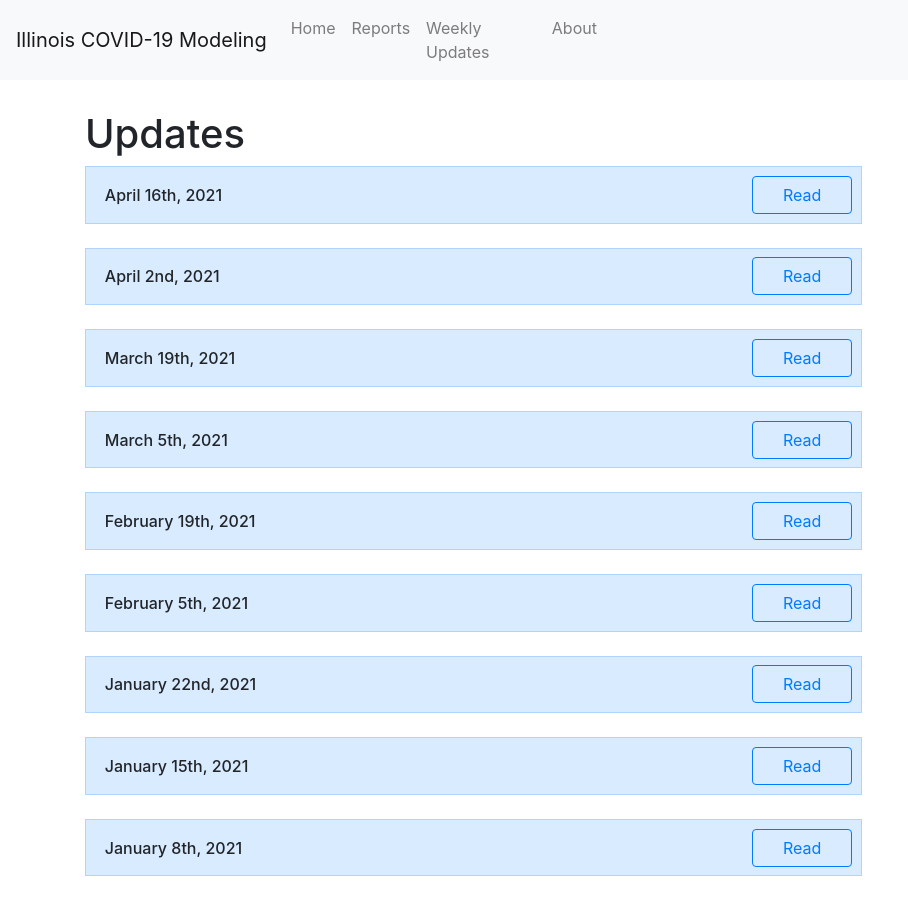
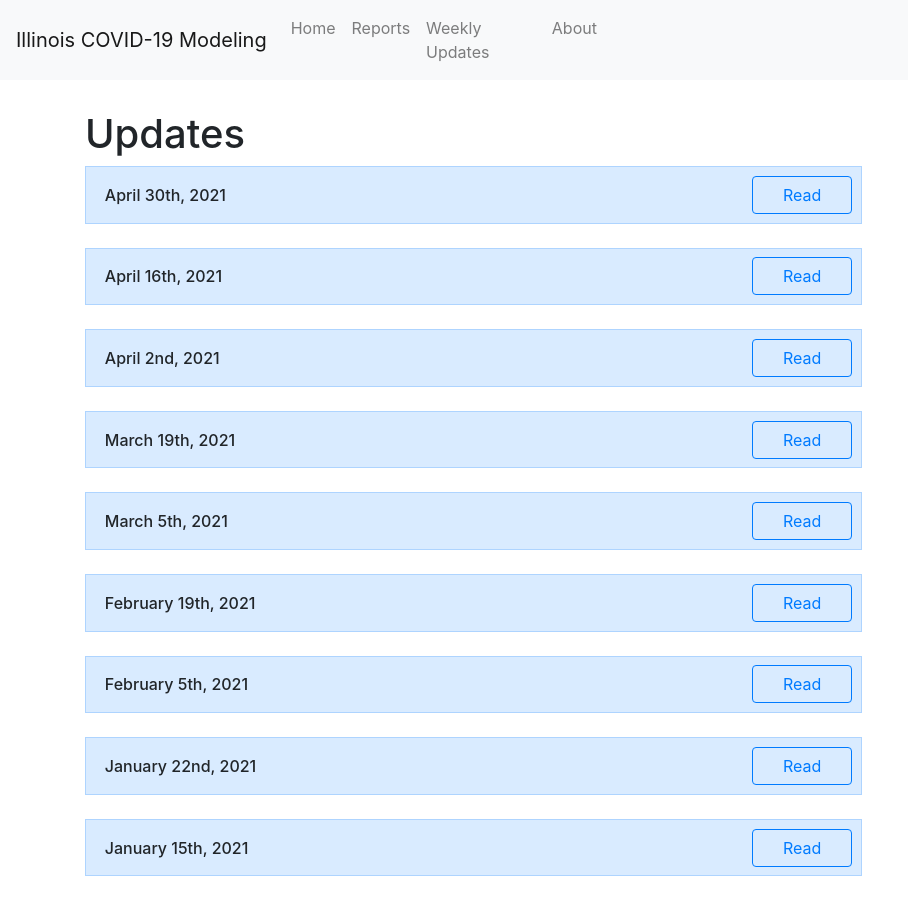
Before and after one commit to rohandandavati/rohandandavati.github.io, a Jekyll site: the page built from updates.html, in a window 1280 px wide and 900 px high. Shown: the whole window, without its empty margins (0-908 px from the left). Built offline with Jekyll 4.4.1, drawn with Linux system fonts in a browser that asks for light colours; nearby versions of some CDN libraries; a script that is not in the unit is left out.

Commit message:
Apr 30 2021 weekly report

```diff
--- a/_data/weekly.yml
+++ b/_data/weekly.yml
@@ -1,3 +1,5 @@
+- name: April 30th, 2021
+  path: /reports/weekly/20210430.pdf
 - name: April 16th, 2021
   path: /reports/weekly/20210416.pdf
 - name: April 2nd, 2021
```
Also changed, not shown: 1 other file.
